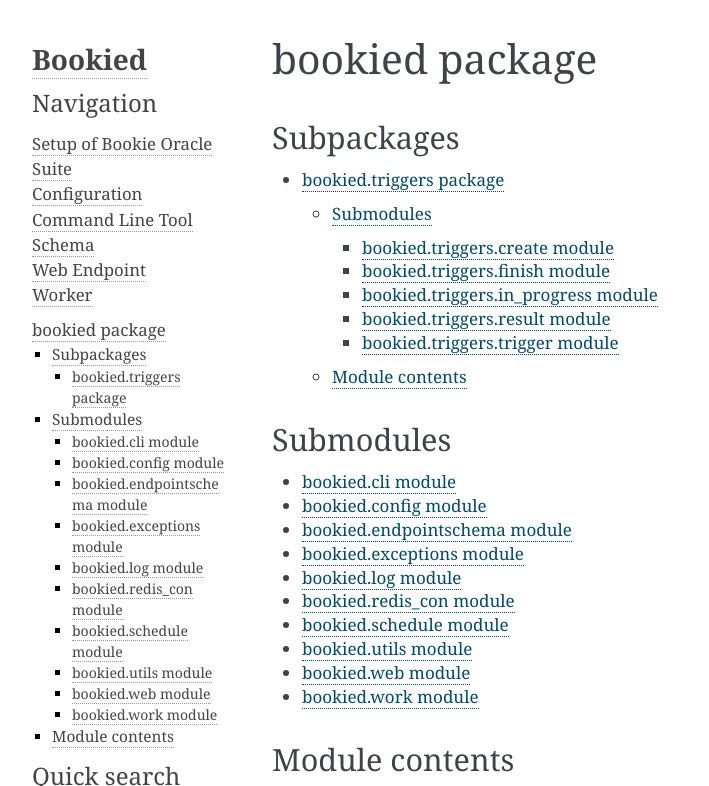
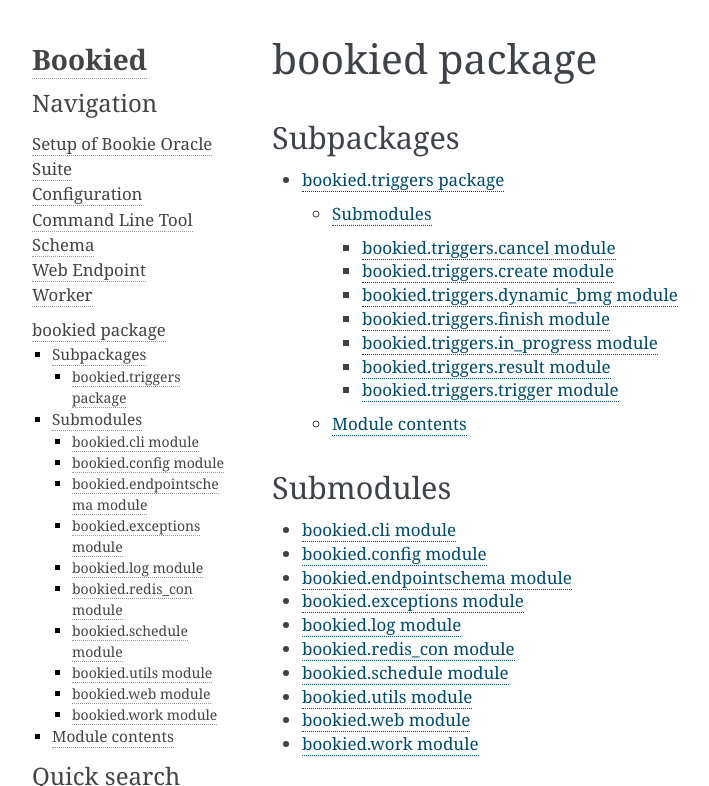
Before and after one commit to peerplays-network/bos-auto, a Sphinx documentation site: the page built from docs/bookied.rst, in a window 1280 px wide, cut to the strip 0-786 px from the top of the page. Shown: the whole strip, without its empty margins (148-857 px from the left). Built offline with Sphinx 7.4.7, drawn with Linux system fonts in a browser that asks for light colours.

Commit message:
fix unittests and add docs

```diff
--- /dev/null
+++ b/docs/bookied.triggers.cancel.rst
@@ -0,0 +1,7 @@
+bookied\.triggers\.cancel module
+================================
+
+.. automodule:: bookied.triggers.cancel
+    :members:
+    :undoc-members:
+    :show-inheritance:
--- /dev/null
+++ b/docs/bookied.triggers.dynamic_bmg.rst
@@ -0,0 +1,7 @@
+bookied\.triggers\.dynamic\_bmg module
+======================================
+
+.. automodule:: bookied.triggers.dynamic_bmg
+    :members:
+    :undoc-members:
+    :show-inheritance:
--- a/docs/bookied.triggers.rst
+++ b/docs/bookied.triggers.rst
@@ -6,7 +6,9 @@ Submodules
 
 .. toctree::
 
+   bookied.triggers.cancel
    bookied.triggers.create
+   bookied.triggers.dynamic_bmg
    bookied.triggers.finish
    bookied.triggers.in_progress
    bookied.triggers.result
```
Also changed, not shown: 5 other files.
